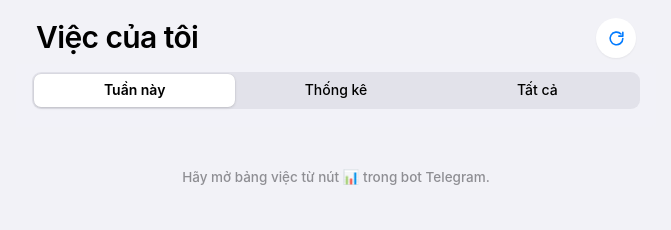
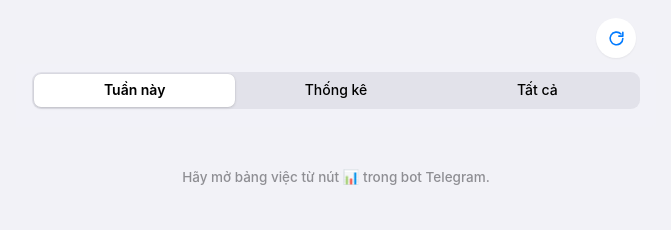
Before and after one commit to thanhnambkhn/vieccuatoi, a plain HTML site: page index.html in a window 1280 px wide. Shown: the whole page, without its empty margins (304-975 px from the left). Drawn offline with Linux system fonts and the light colour scheme.

Commit message:
Update index.html

```diff
--- a/index.html
+++ b/index.html
@@ -203,7 +203,7 @@
 <body>
 <div class="app">
   <header class="head">
-    <div class="tt"><h1>Việc của tôi</h1><div class="sub" id="sub"></div></div>
+    <div class="tt"><div class="sub" id="sub"></div></div>
     <button class="icon-btn" id="btnRefresh" type="button" aria-label="Làm mới"></button>
   </header>
   <div class="top">
```
